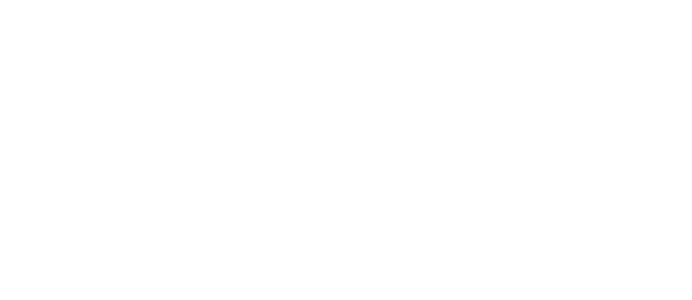
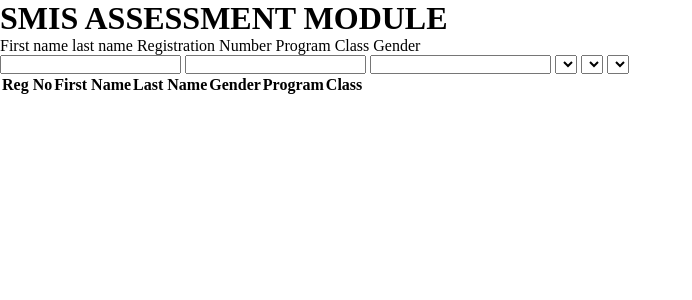
Before and after one commit to PhoenixTech2003/SMIS-assessment-module, a Flask app: page / in a window 1280 px wide. Before the commit the part shown is empty. Shown: the top 300 px of the page, without its empty margins (0-692 px from the left). Run offline with Flask 3, Linux system fonts and the light colour scheme; lists and menus that the app fills with data are empty.

Commit message:
Add header and form elements to index.html

```diff
--- a/templates/index.html
+++ b/templates/index.html
@@ -7,6 +7,40 @@
     <title>smis assesment module</title>
 </head>
 <body>
+    <header><h1>SMIS ASSESSMENT MODULE</h1></header>
+    <main>
+        <form action="">
+            <div>
+                <lable>First name</lable>
+                <lable>last name</lable>
+                <lable>Registration Number</lable>
+                <label>Program</label>
+                <label>Class</label>
+                <label>Gender</label>
+
+            </div>
+            <div>
+                <input type="text" name="first_name">
+                <input type="text" name="last_name">
+                <input type="text" name="reg_no">
+                <select name="" id=""></select>
+                <select name="" id=""></select>
+                <select name="" id=""></select>
+
+            </div>
+
+        </form>
+        <table>
+            <tr>
+                <th>Reg No</th>
+                <th>First Name</th>
+                <th>Last Name</th>
+                <th>Gender</th>
+                <th>Program</th>
+                <th>Class</th>
+            </tr>
+        </table>
+    </main>
 
 </body>
 </html>
```
